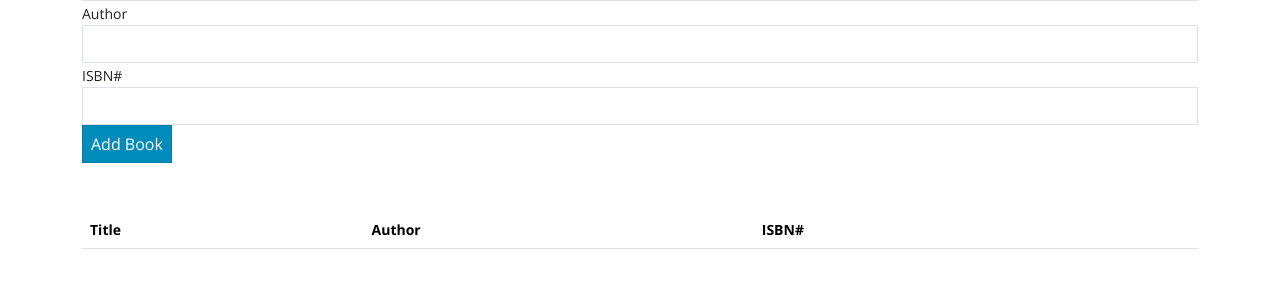
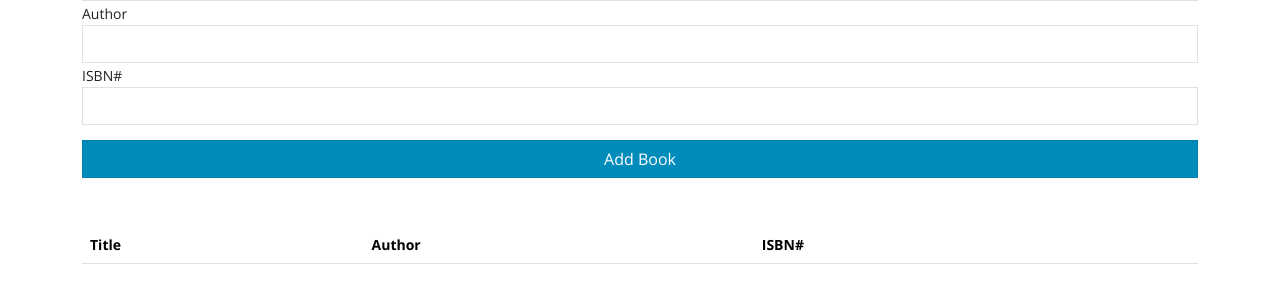
Before and after one commit to Iffat1406/Book-List, a plain HTML site: page index.html in a window 1280 px wide. Shown: the part 160-450 px from the top of the page. Drawn offline with nearby package versions, Linux system fonts and the light colour scheme.

Commit message:
first commit

```diff
--- a/index.html
+++ b/index.html
@@ -5,7 +5,8 @@
     <meta name="viewport" content="width=device-width, initial-scale=1.0">
     <link rel="stylesheet" href="https://cdnjs.cloudflare.com/ajax/libs/font-awesome/6.6.0/css/all.min.css" integrity="sha512-Kc323vGBEqzTmouAECnVceyQqyqdsSiqLQISBL29aUW4U/M7pSPA/gEUZQqv1cwx4OnYxTxve5UMg5GT6L4JJg==" crossorigin="anonymous" referrerpolicy="no-referrer" />
     <link rel="stylesheet" href="bootstrap.min.css">
-    <title>Document</title>
+    <link rel="stylesheet" href="style.css">
+    <title>Book List</title>
 </head>
 <body>
     <div class="container mt-4">
--- /dev/null
+++ b/style.css
@@ -0,0 +1,10 @@
+*{
+    margin: 0;
+    padding: 0;
+    box-sizing: border-box;
+}
+
+.btn{
+    width: 100%;
+    margin-top: 15px;
+}
```
